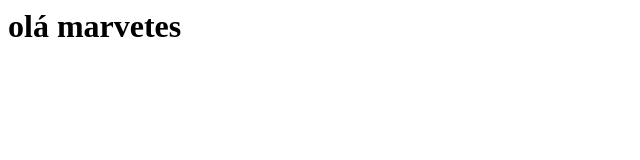
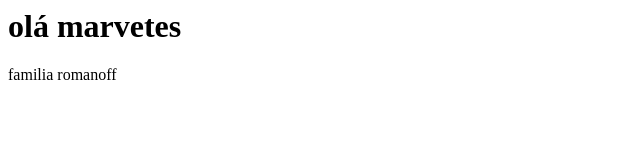
Before and after one commit to zairamelo/marvel, a plain HTML site: page index.html in a window 1280 px wide. Shown: the whole page, without its empty margins (0-640 px from the left). Drawn offline with Linux system fonts and the light colour scheme.

Commit message:
atualizando raquivo

```diff
--- a/index.html
+++ b/index.html
@@ -1 +1,2 @@
 <h1>olá marvetes</h1>
+<p> familia romanoff </p>
```
